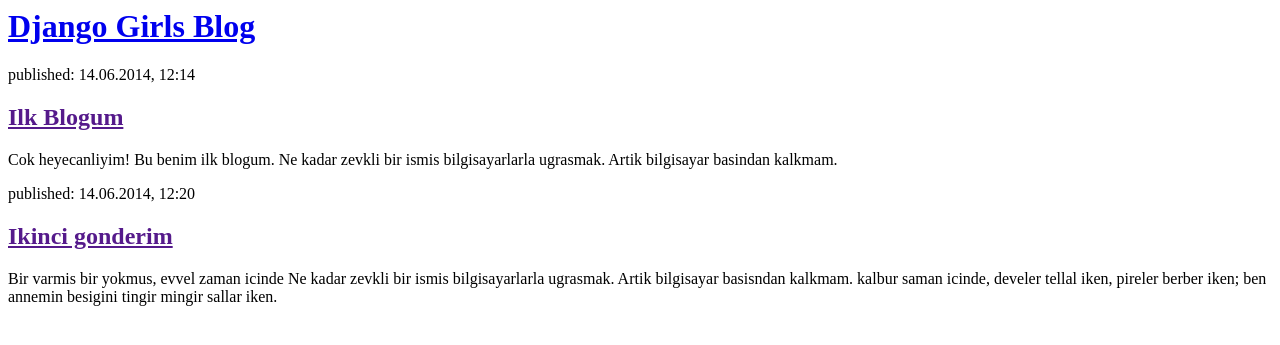
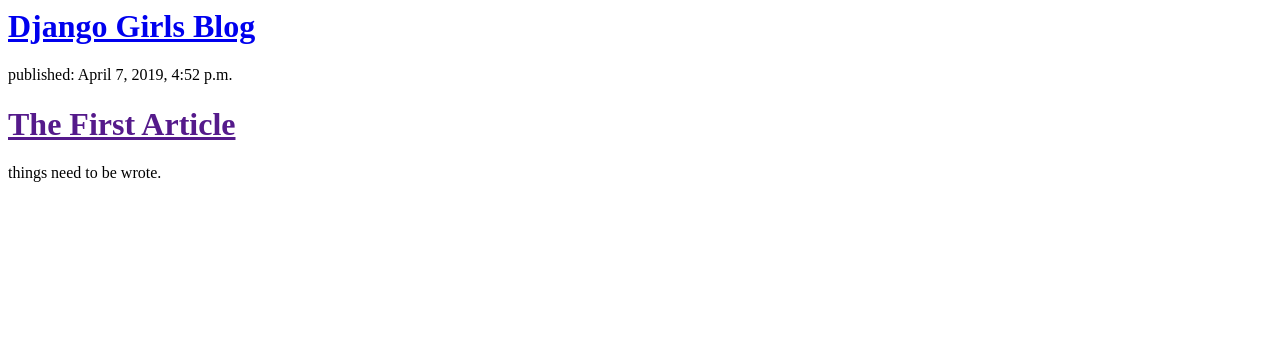
Before and after one commit to AmmarAlbakri/my-first-blog, a Django app: page / in a window 1280 px wide. Shown: the top 345 px of the page. Run offline with Django 3.2, Linux system fonts and the light colour scheme; data comes from the database, SQL or seed files in the repository.

Commit message:
Database added for templates

```diff
--- a/blog/templates/blog/post_list.html
+++ b/blog/templates/blog/post_list.html
@@ -7,15 +7,14 @@
             <h1><a href="/">Django Girls Blog</a></h1>
         </div>
         <div>
-            <p>published: 14.06.2014, 12:14</p>
-            <h2><a href="">Ilk Blogum</a></h2>
-            <p>Cok heyecanliyim! Bu benim ilk blogum. Ne kadar zevkli bir ismis bilgisayarlarla ugrasmak. Artik bilgisayar basindan kalkmam. </p>
-        </div>
+      {% for post in posts %}
+    <div>
+        <p>published: {{ post.published_date }}</p>
+        <h1><a href="">{{ post.title }}</a></h1>
+        <p>{{ post.text|linebreaksbr }}</p>
+    </div>
+      {% endfor %}
 
-        <div>
-            <p>published: 14.06.2014, 12:20</p>
-            <h2><a href="">Ikinci gonderim</a></h2>
-            <p>Bir varmis bir yokmus, evvel zaman icinde Ne kadar zevkli bir ismis bilgisayarlarla ugrasmak. Artik bilgisayar basisndan kalkmam. kalbur saman icinde, develer tellal iken, pireler berber iken; ben annemin besigini tingir mingir sallar iken.</p>
         </div>
     </body>
 </html>
--- a/blog/views.py
+++ b/blog/views.py
@@ -1,6 +1,8 @@
 from django.shortcuts import render
-
+from .models import Post
+from django.utils import timezone
 # Create your views here.
 
 def post_list(request):
-    return render(request,'blog/post_list.html',{})
+    posts = Post.objects.filter(published_date__lte=timezone.now()).order_by('published_date')
+    return render(request,'blog/post_list.html',{'posts':posts})
```
Also changed, not shown: blog/مستند نصي جديد.txt (deleted).
